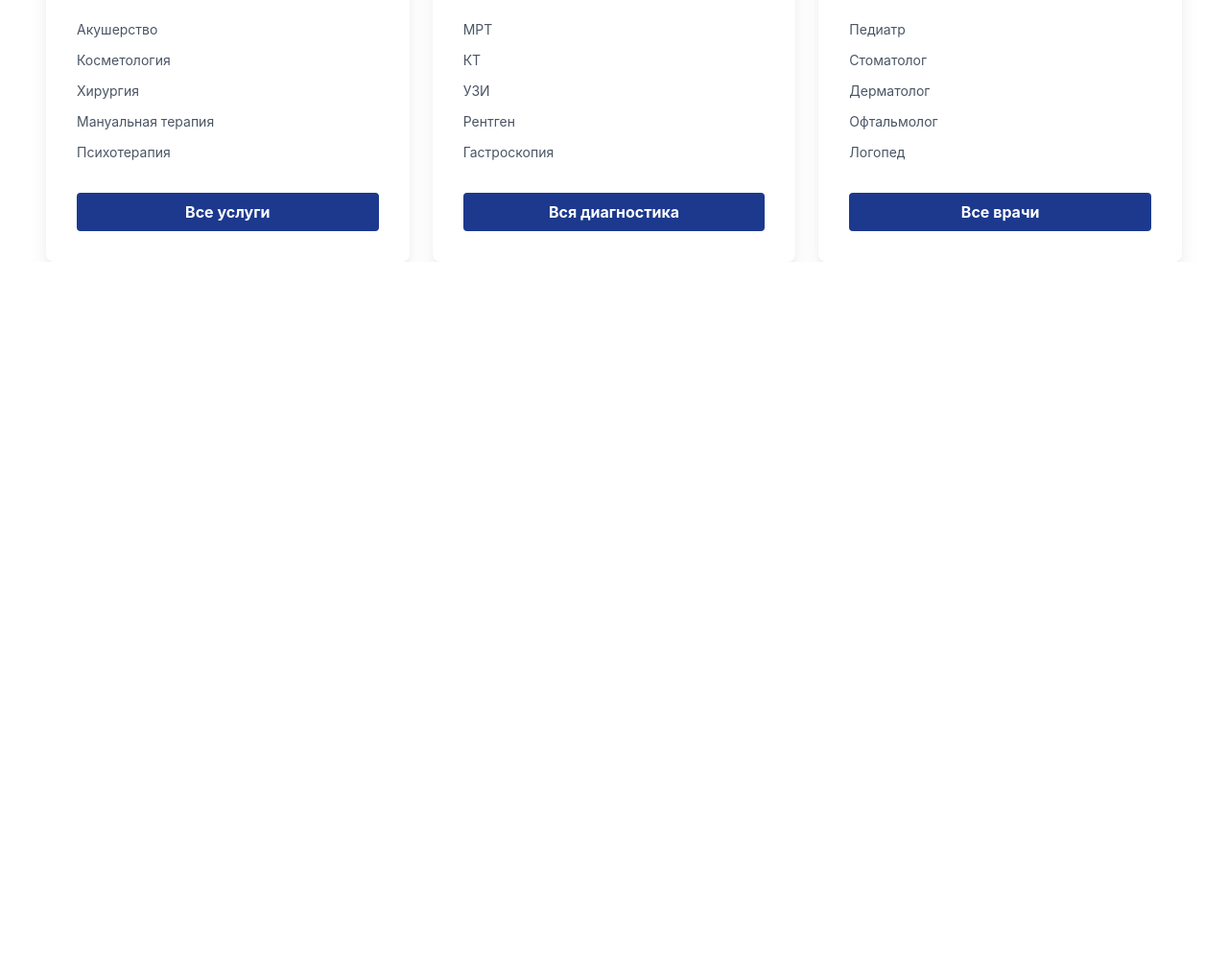
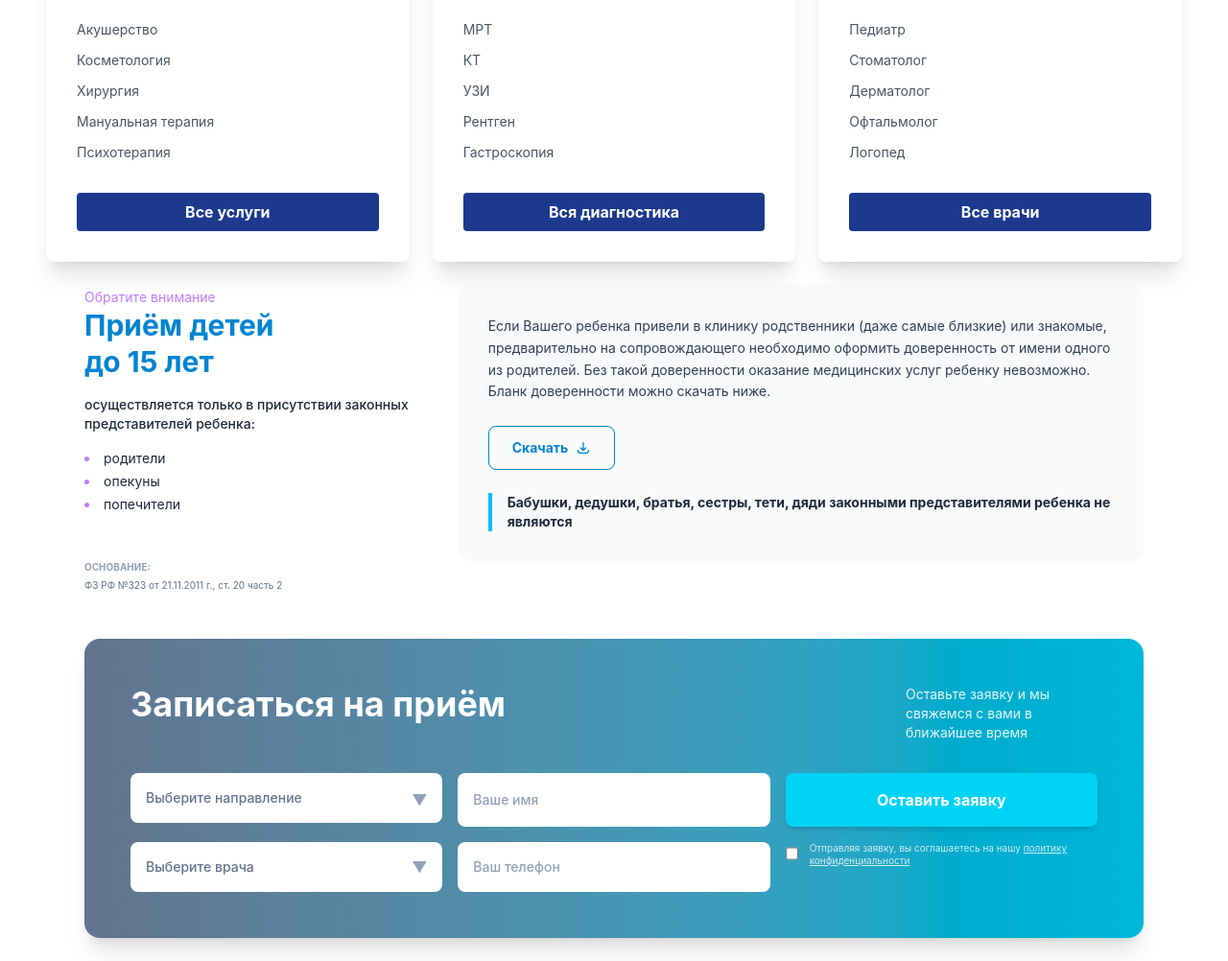
Before and after one commit to abushShooh/ExamsTeam, a website: page Pages/munis.html in a window 1280 px wide. Shown: the part 620-1622 px from the top of the page at 96% size. Before the commit the page ends 893 px from the top, so only its background shows below. Drawn offline with nearby package versions, Linux system fonts and the light colour scheme; files that its build step writes are made by us from their sources.

Commit message:
commit munis 02

```diff
--- a/Pages/munis.html
+++ b/Pages/munis.html
@@ -104,6 +104,79 @@
     </div>
   </section>
 </div>
+<div class="max-w-6xl mx-auto p-6 space-y-12 font-sans text-slate-800">
+
+  <div class="flex flex-col md:flex-row gap-8 items-start">
+    <div class="md:w-1/3 space-y-4">
+      <span class="text-purple-400 text-sm">Обратите внимание</span>
+      <h2 class="text-3xl font-bold text-sky-600 leading-tight">Приём детей <br> до 15 лет</h2>
+      <p class="text-sm font-medium">осуществляется только в присутствии законных представителей ребенка:</p>
+      <ul class="space-y-1 text-sm list-disc list-inside marker:text-purple-400">
+        <li>родители</li>
+        <li>опекуны</li>
+        <li>попечители</li>
+      </ul>
+      <div class="pt-8">
+        <p class="text-[10px] uppercase text-slate-400 font-bold mb-1">Основание:</p>
+        <p class="text-[10px] text-slate-500">ФЗ РФ №323 от 21.11.2011 г., ст. 20 часть 2</p>
+      </div>
+    </div>
+
+    <div class="md:w-2/3 bg-slate-50 rounded-2xl p-8 space-y-6">
+      <p class="text-sm leading-relaxed text-slate-700">
+        Если Вашего ребенка привели в клинику родственники (даже самые близкие) или знакомые, предварительно на сопровождающего необходимо оформить доверенность от имени одного из родителей. Без такой доверенности оказание медицинских услуг ребенку невозможно. Бланк доверенности можно скачать ниже.
+      </p>
+
+      <a href="#" class="inline-flex items-center px-6 py-3 border border-sky-600 text-sky-600 rounded-lg font-bold text-sm hover:bg-sky-50 transition gap-2">
+        Скачать
+        <svg xmlns="http://www.w3.org" class="h-4 w-4" fill="none" viewBox="0 0 24 24" stroke="currentColor">
+          <path stroke-linecap="round" stroke-linejoin="round" stroke-width="2" d="M4 16v1a3 3 0 003 3h10a3 3 0 003-3v-1m-4-4l-4 4m0 0l-4-4m4 4V4" />
+        </svg>
+      </a>
+
+      <div class="border-l-4 border-sky-400 pl-4">
+        <p class="text-sm font-bold text-slate-800">
+          Бабушки, дедушки, братья, сестры, тети, дяди законными представителями ребенка не являются
+        </p>
+      </div>
+    </div>
+  </div>
+
+  <div class="bg-gradient-to-r from-slate-500 to-cyan-500 rounded-2xl p-8 lg:p-12 text-white shadow-xl">
+    <div class="flex flex-col lg:flex-row justify-between mb-8 gap-4">
+      <h2 class="text-4xl font-bold">Записаться на приём</h2>
+      <p class="text-sm opacity-90 lg:max-w-[200px]">Оставьте заявку и мы свяжемся с вами в ближайшее время</p>
+    </div>
+
+    <form class="grid grid-cols-1 md:grid-cols-2 lg:grid-cols-3 gap-4">
+      <div class="relative">
+        <select class="w-full p-4 rounded-lg bg-white text-slate-500 appearance-none outline-none text-sm font-medium">
+          <option>Выберите направление</option>
+        </select>
+        <div class="absolute right-4 top-1/2 -translate-y-1/2 pointer-events-none text-slate-400">▼</div>
+      </div>
+
+      <input type="text" placeholder="Ваше имя" class="w-full p-4 rounded-lg bg-white text-slate-800 outline-none text-sm font-medium placeholder:text-slate-400">
+      <button class="w-full bg-cyan-400 hover:bg-cyan-300 text-white font-bold py-4 rounded-lg transition shadow-md">
+        Оставить заявку
+      </button>
+      <div class="relative">
+        <select class="w-full p-4 rounded-lg bg-white text-slate-500 appearance-none outline-none text-sm font-medium">
+          <option>Выберите врача</option>
+        </select>
+        <div class="absolute right-4 top-1/2 -translate-y-1/2 pointer-events-none text-slate-400">▼</div>
+      </div>
+      <input type="tel" placeholder="Ваш телефон" class="w-full p-4 rounded-lg bg-white text-slate-800 outline-none text-sm font-medium placeholder:text-slate-400">
+      <div class="flex items-start gap-3 mt-2 lg:mt-0">
+        <input type="checkbox" id="policy" class="mt-1 accent-cyan-400 h-4 w-4">
+        <label for="policy" class="text-[10px] leading-tight opacity-80 cursor-pointer">
+          Отправляя заявку, вы соглашаетесь на нашу <a href="#" class="underline">политику конфиденциальности</a>
+        </label>
+      </div>
+    </form>
+  </div>
+
+</div>
 
 </body>
 </html>
```
